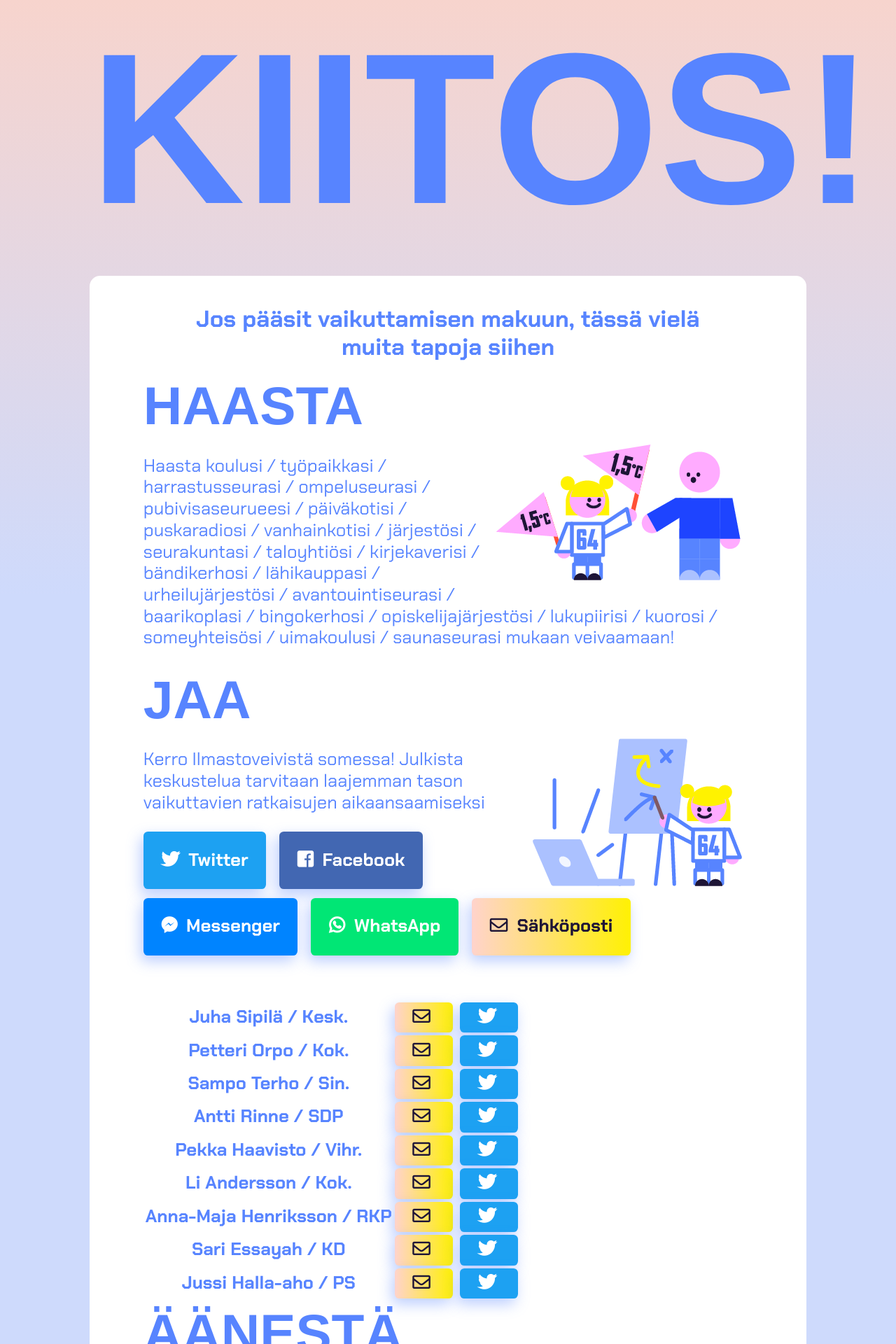
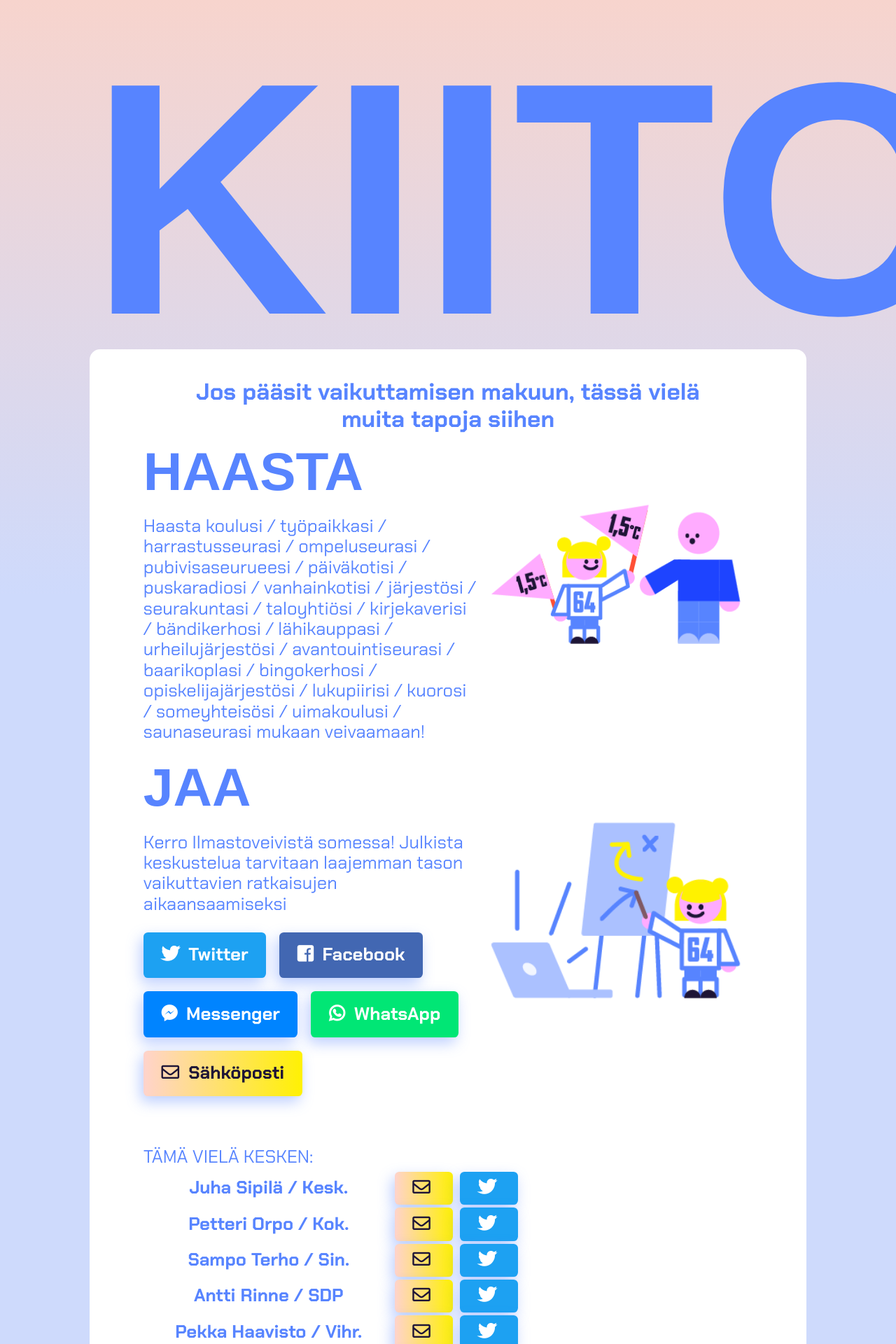
Before and after one commit to ilmastoveivi/ilmastoveivi.github.io, a Jekyll site: the page built from kiitos.md, in a window 1280 px wide. Shown: the top 1920 px of the page at 70% size. Built offline with Jekyll 4.4.1, drawn with Linux system fonts in a browser that asks for light colours; nearby versions of some CDN libraries; some web fonts are replaced; some of the changed text lies outside the part shown.

Commit message:
Finalisointia
- typografian viilaus
- mobiilioptimointi
- animaatiot
- legal-sivun template

```diff
--- a/_config.yml
+++ b/_config.yml
@@ -11,7 +11,7 @@ share-text: Ilmastoveivillä kampeamme Suomen ilmastoasioiden kansainväliseen k
 share-url: https://ilmastoveivi2019.fi
 ga: UA-129569534-1
 typeform-url: https://ilmastoveivi.typeform.com/to/i8v9Ap
-redirect-url: http://127.0.0.1:4000/kiitos.html
+redirect-url: https://ilmastoveivi2019.fi/kiitos.html
 
 
 # Build settings
--- a/_includes/footer.html
+++ b/_includes/footer.html
@@ -4,7 +4,7 @@
 {% endif %}
 ">
 
-    <p id="legal">Liian pienen lakitekstin lukeminen saattaa vaarantaa paitsi näkösi myös henkisen terveytesi. Sinua on varoitettu, ja irtisanoudumme täten kaikenlaisesta vastuusta tämän tekstin aiheuttamista ihottumista ja herneistä nenäonteloissa. Kiitos ja anteeksi. Laita postia meille jos ahdistaa <a href="mailto:info.ilmastoveivi@gmail.com">info.ilmastoveivi@gmail.com</a></p>
+    <p id="legal">Lorem ipsum dolor sit amet <a href="legal.html">käyttöehdot</a> ipsum dolor sit.</p>
 
 </footer>
 
--- a/_includes/header.html
+++ b/_includes/header.html
@@ -1,5 +1,5 @@
 <!doctype html>
-<html class="no-js" lang="en">
+<html lang="fi">
 
 <head>
     <meta charset="utf-8">
--- a/_layouts/thanks.html
+++ b/_layouts/thanks.html
@@ -1,22 +1,22 @@
 {% include header.html %}
 
-        <h1 class="thanks">{{page.title}}</h1>
+        <h1 class="thanks animated zoomIn faster">{{page.title}}</h1>
 
         <!-- TODO: counter -->
 
-        <section id="thanks">
+        <section id="thanks" class="animated fadeIn">
 
             <p class="intro">{{page.intro}}</p>
 
             <div class="subsection clearfix">
               <h2>{{page.title1}}</h2>
-              <img src="img/thanks-challenge.png" alt="" />
+              <div class="right"><img src="img/thanks-challenge.png" alt="" /></div>
               <p>{{page.text1}}</p>
             </div>
 
             <div class="subsection clearfix">
               <h2>{{page.title2}}</h2>
-              <img src="img/thanks-share.png" alt="" />
+              <div class="right"><img src="img/thanks-share.png" alt="" /></div>
               <p>{{page.text2}}</p>
 
               <div class="buttons">
@@ -27,6 +27,7 @@
                   <a href="mailto:?subject={{site.share-title | uri_escape}}&body={{site.share-text | uri_escape}}" class="button small email"><i class="far fa-envelope"></i> Sähköposti</a>
               </div>
 
+              TÄMÄ VIELÄ KESKEN:
               <table>
                 {% for politician in site.data.politicians-fi %}
                   <tr>
@@ -45,7 +46,7 @@
 
             <div class="subsection clearfix">
               <h2>{{page.title3}}</h2>
-              <img src="img/thanks-vote.png" alt="" />
+              <div class="right"><img src="img/thanks-vote.png" alt="" /></div>
               <p>{{page.text3}}</p>
             </div>
 
@@ -61,5 +62,4 @@
 
         </section>
 
-
 {% include footer.html %}
--- a/_sass/main.scss
+++ b/_sass/main.scss
@@ -16,6 +16,8 @@ $body-font: 'Chakra Petch', sans-serif;
 $heading-font: agency-fb-condensed, sans-serif;
 $slogan-font: learning-curve, sans-serif;
 $slogan-weight: 700;
+$line-height-normal: 1.35;
+$line-height-tighter: 1.15;
 
 
 /*! HTML5 Boilerplate v6.1.0 | MIT License | https://html5boilerplate.com/ */
@@ -32,7 +34,7 @@ $slogan-weight: 700;
 
 html {
     font-size: calc(0.8em + 1vw);
-    line-height: 1.2;
+    line-height: $line-height-normal;
 }
 
 /*
@@ -153,6 +155,12 @@ h1, h2, h3, h4 {
   color: $color-heading;
 }
 
+#basic h1 {
+  text-transform: uppercase;
+  font-size: 4em;
+  text-align: center;
+}
+
 h1.logo {
     margin: 0;
     margin-top: 1em;
@@ -182,9 +190,12 @@ h1.slogan {
 
 h1.thanks {
   text-transform: uppercase;
-  font-size: 12em;
+  font-size: 37vw; //to make it about the width of the <section> below
+  line-height: 1;
   text-align: center;
   margin: 0;
+  margin-top: 0.1em;
+  margin-bottom: -0.1em;
 }
 
 h2 {
@@ -192,6 +203,7 @@ h2 {
     font-size: 3em;
     margin: 0;
     text-transform: uppercase;
+    line-height: 1;
 }
 
 h4 {
@@ -205,6 +217,11 @@ p {
   font-weight: $body-weight;
 }
 
+#basic p {
+  font-size: 0.9em;
+  line-height: $line-height-tighter;
+}
+
 .shaded {
   background: -webkit-linear-gradient(left, $color-container-tint 0, #fff 100%);
   background-color: $color-container-tint;
@@ -212,34 +229,60 @@ p {
 
 #intro {
   margin-top: 0;
+  animation-delay: 0.5s;
+}
+
+#front-main, #act, #sign {
+  animation-delay: 0.8s;
+}
+
+#thanks {
+  animation-delay: 0.3s;
 }
 
 .intro {
   font-weight: $heading-weight;
   font-size: 1.3em;
+  line-height: $line-height-tighter;
   margin: 0.5em 0;
   padding-left: 5%;
   padding-right: 5%;
   text-align: center;
 }
 
-#act div {
+#act {
+  padding: 1em 0;
+  div {
     float: left;
     width: 28%;
     padding: 0 2.5%;
     text-align: center;
+    p {
+      line-height: $line-height-tighter;
+    }
     img {
       display:block;
       width: 100%;
     }
   }
+}
 
 #thanks {
+  .subsection {
     h2 {
       text-align: left;
     }
+    p {
+      line-height: $line-height-tighter;
+      width: 55%;
+    }
+    .right {
+      float: right;
+      width: 45%;
+    }
     img {
-      float: right;
+        width: 100%;
+    }
   }
 }
 
@@ -305,8 +348,9 @@ button i,
   color: $color-text-dark;
     display: inline-block;
     margin-top: 0;
-    margin-bottom: 0.5em;
+    margin-bottom: 0.75em;
     margin-right: 0.5em;
+    padding: 0.6em 1em;
 }
 
 .twitter {
@@ -349,6 +393,9 @@ button i,
 footer {
     margin-top: 2em;
     text-align: center;
+    p {
+      line-height: $line-height-tighter;
+    }
     a {
       color: $color-text-dark;
       background: transparent;
@@ -455,11 +502,107 @@ footer {
 }
 
 /* ==========================================================================
-   EXAMPLE Media Queries for Responsive Design.
-   These examples override the primary ('mobile first') styles.
-   Modify as content requires.
+   Media Queries for Responsive Design.
    ========================================================================== */
 
+@media only screen and (max-width: 1030px) {
+  html {
+      font-size: calc(0.6em + 1vw); //smaller base size for fonts
+  }
+}
+
+@media only screen and (max-width: 780px) {
+  article {
+    //max-width: none;
+    padding: 0 1.5em 5em 1.5em;
+  }
+  section {
+    padding: 1em 2em;
+  }
+}
+
+@media only screen and (max-width: 680px) {
+  h1.slogan {
+    width: 80%;
+    margin-top: -1.6em;
+  }
+  .intro {
+    padding-left: 0;
+    padding-right: 0;
+  }
+  #act div p {
+    font-size: 0.85em;
+  }
+  #thanks .subsection p {
+    width: 65%;
+  }
+  #thanks .subsection .right {
+    width: 35%;
+  }
+}
+
+@media only screen and (max-width: 560px) {
+  html {
+    font-size: calc(0.8em + 1vw); //larger base size again as it's otherwise starting to get undreadably small
+  }
+  h1.logo .front {
+    margin-top: -65%;
+  }
+  h1.slogan {
+    font-size: 2.9em;
+    width: 90%;
+    margin-top: -1.4em;
+  }
+  #thanks .subsection p {
+    width: 100%;
+  }
+  #thanks .subsection .right {
+    width: 100%;
+    text-align: center;
+  }
+  #thanks .subsection .right img {
+    width: 60%;
+    margin: 0 auto;
+  }
+
+}
+
+@media only screen and (max-width: 440px) {
+  h1.logo .front {
+    margin-top: -67%;
+  }
+  #act div p {
+    font-size: 0.7em;
+  }
+
+}
+
+@media only screen and (max-width: 380px) {
+  section {
+    padding: 1em 1.5em;
+  }
+  h1.slogan {
+    font-size: 2.5em;
+  }
+}
+
+@media only screen and (max-width: 319px) {
+  #act {
+    padding: 1em 1.5em;
+    div {
+      float: none;
+      width: 100%;
+      padding: 0;
+      img {
+        width: 40%;
+        margin: 0 auto;
+      }
+      p {
+        font-size: 1em;
+      }
+    }
+  }
+}
 
 
 @media print,
```
Also changed, not shown: _layouts/basic.html (added, +11 -0 lines), _layouts/default.html (+6 -7 lines), legal.md (added, +25 -0 lines). Lines whose indentation alone changed are shown as unchanged.
